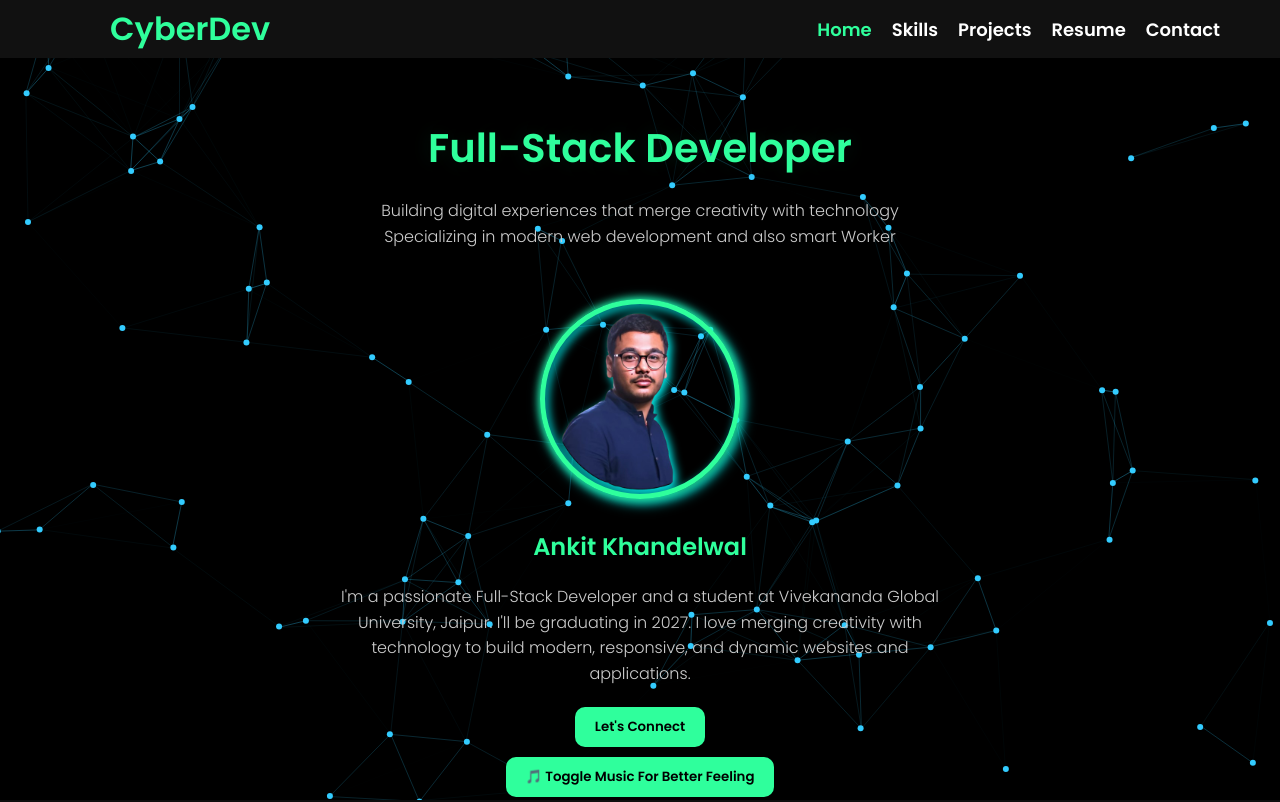
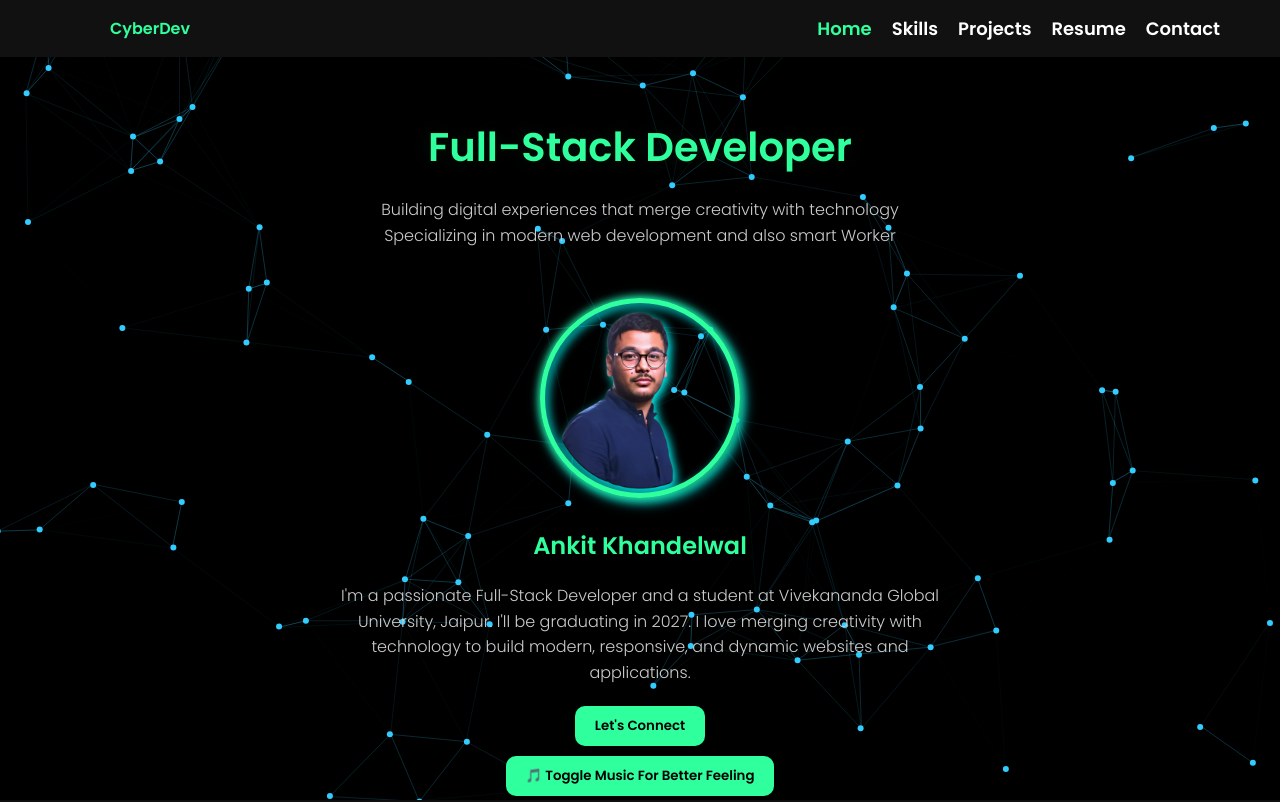
Before and after one commit to Ankit869-debug/CodeAlpha_Portfolio, a plain HTML site: page index.html in a window 1280 px wide. Shown: the top 802 px of the page. Drawn offline with nearby package versions, Linux system fonts and the light colour scheme; animation ran at ten frames a second.

Commit message:
Update index.html

```diff
--- a/index.html
+++ b/index.html
@@ -36,7 +36,7 @@
   </audio>
 
   <nav>
-    <h1 class="nav-link" style="font-size: 2rem"><a href="#">CyberDev</a></h1>
+    <h1 class="nav-link" style="font-size: 1rem;"><a href="#">CyberDev</a></h1>
     <ul>
       <li><a href="#"class="nav-link" style="color: #2fff9c;">Home</a></li>
       <li><a href="#skills"class="nav-link">Skills</a></li>
```
